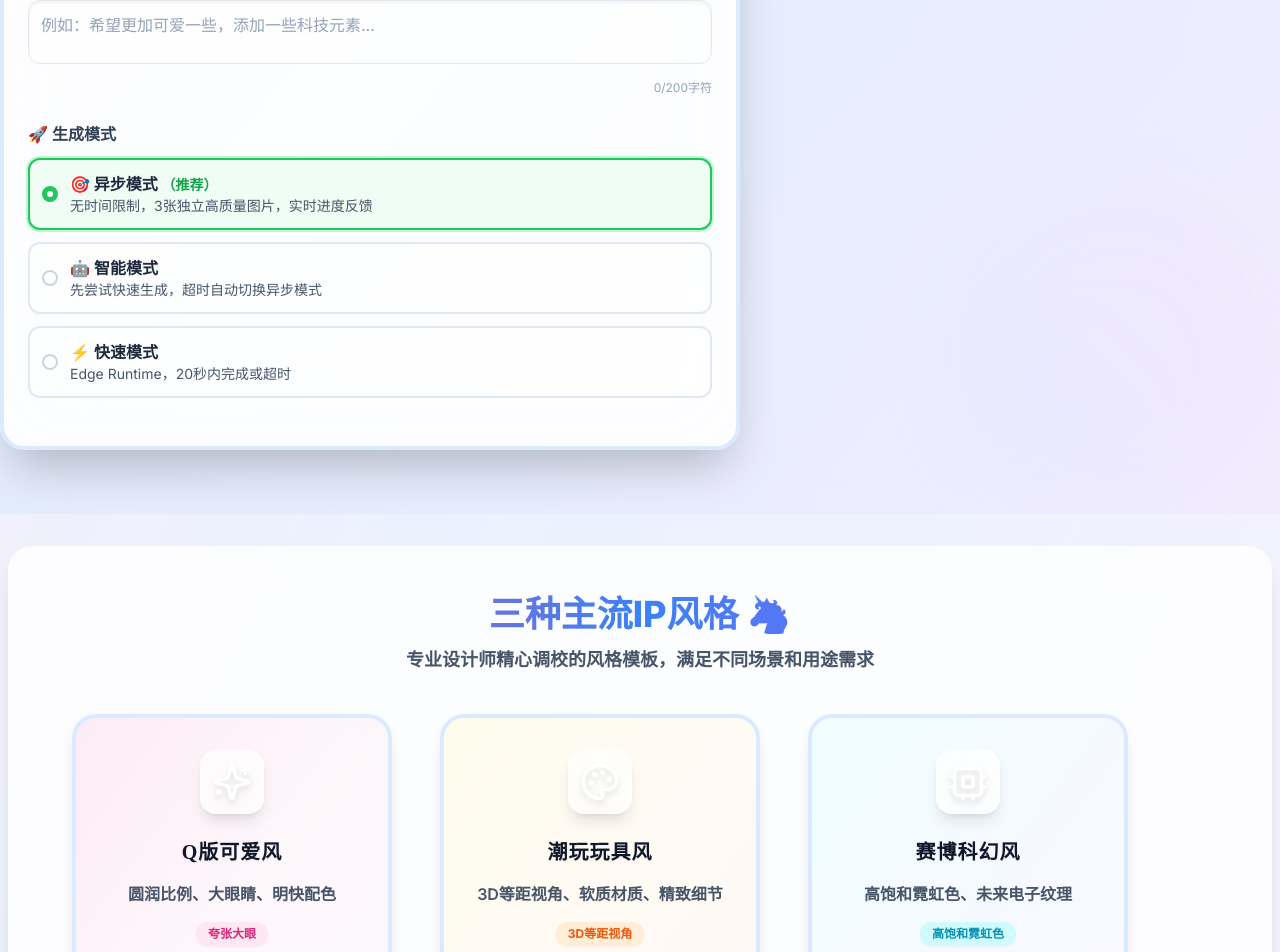
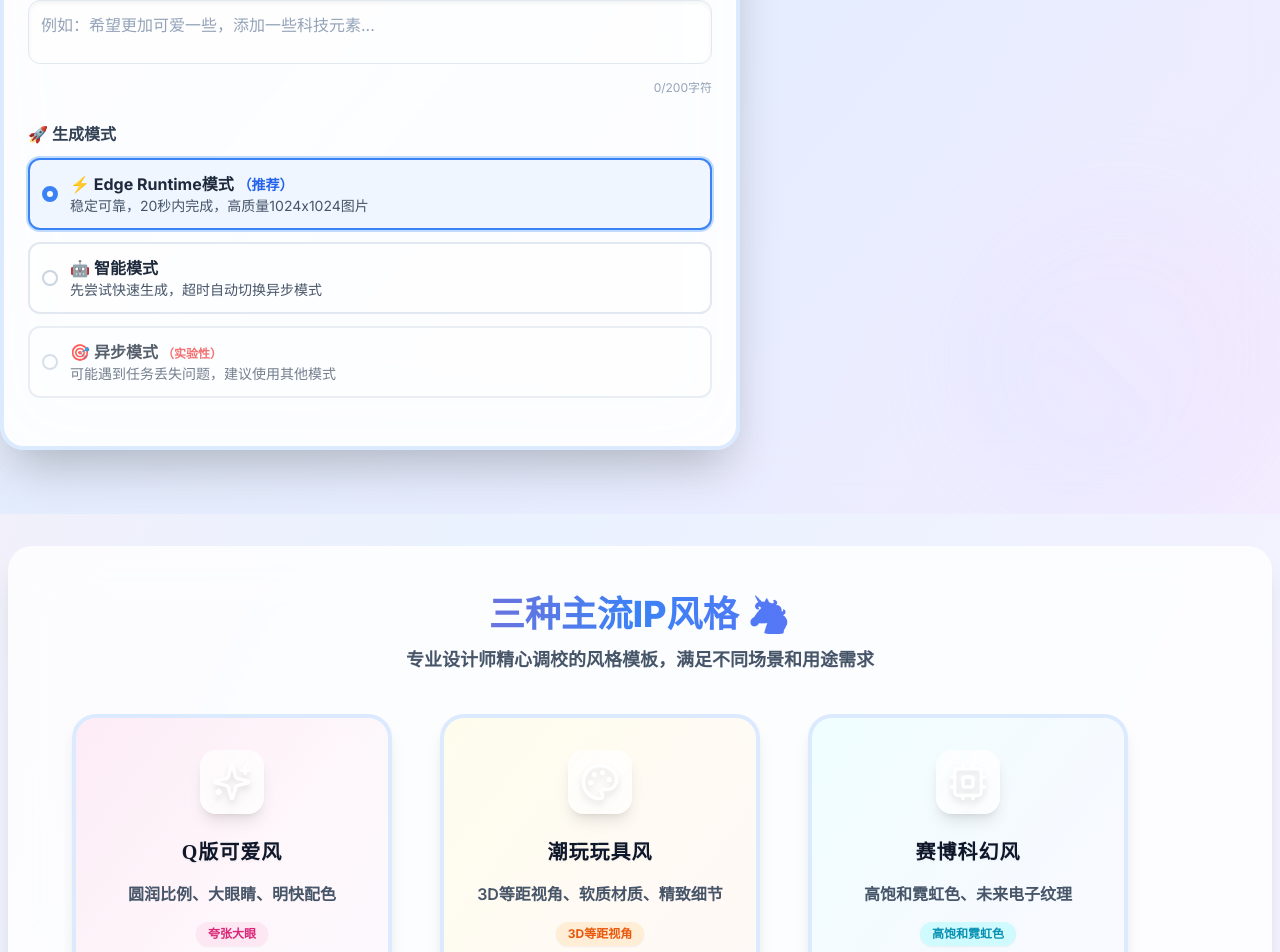
Before and after one commit to ziyerr/ip-creator-prototype, a Next.js app: page / in a window 1280 px wide. Shown: the part 1072-2024 px from the top of the page. Built offline with nearby package versions, Linux system fonts and the light colour scheme.

Commit message:
🔧 紧急修复：默认使用Edge Runtime同步模式，解决Vercel无服务器内存存储问题

```diff
--- a/app/page.tsx
+++ b/app/page.tsx
@@ -29,7 +29,7 @@ export default function HomePage() {
   const [showResults, setShowResults] = useState(false)
   const [errorMessage, setErrorMessage] = useState("")
   const [imageLoadStates, setImageLoadStates] = useState<Record<string, 'loading' | 'loaded' | 'error'>>({})
-  const [generationMode, setGenerationMode] = useState<'auto' | 'sync' | 'async'>('async')
+  const [generationMode, setGenerationMode] = useState<'auto' | 'sync' | 'async'>('sync')
 
   const router = useRouter()
 
@@ -453,21 +453,21 @@ export default function HomePage() {
                   <div className="grid grid-cols-1 gap-3">
                     <div
                       className={`border-2 rounded-xl p-3 cursor-pointer transition-all ${
-                        generationMode === 'async'
-                          ? 'border-green-500 bg-green-50 ring-2 ring-green-200'
-                          : 'border-slate-200 bg-white/60 hover:border-green-300'
+                        generationMode === 'sync'
+                          ? 'border-blue-500 bg-blue-50 ring-2 ring-blue-200'
+                          : 'border-slate-200 bg-white/60 hover:border-blue-300'
                       }`}
-                      onClick={() => setGenerationMode('async')}
+                      onClick={() => setGenerationMode('sync')}
                     >
                       <div className="flex items-center space-x-3">
                         <div className={`w-4 h-4 rounded-full border-2 ${
-                          generationMode === 'async' ? 'border-green-500 bg-green-500' : 'border-slate-300'
+                          generationMode === 'sync' ? 'border-blue-500 bg-blue-500' : 'border-slate-300'
                         }`}>
-                          {generationMode === 'async' && <div className="w-full h-full rounded-full bg-white scale-50"></div>}
+                          {generationMode === 'sync' && <div className="w-full h-full rounded-full bg-white scale-50"></div>}
                         </div>
                         <div className="flex-1">
-                          <div className="font-bold text-slate-800">🎯 异步模式 <span className="text-green-600 text-sm">（推荐）</span></div>
-                          <div className="text-sm text-slate-600">无时间限制，3张独立高质量图片，实时进度反馈</div>
+                          <div className="font-bold text-slate-800">⚡ Edge Runtime模式 <span className="text-blue-600 text-sm">（推荐）</span></div>
+                          <div className="text-sm text-slate-600">稳定可靠，20秒内完成，高质量1024x1024图片</div>
                         </div>
                       </div>
                     </div>
@@ -475,14 +475,14 @@ export default function HomePage() {
                     <div
                       className={`border-2 rounded-xl p-3 cursor-pointer transition-all ${
                         generationMode === 'auto'
-                          ? 'border-blue-500 bg-blue-50'
-                          : 'border-slate-200 bg-white/60 hover:border-blue-300'
+                          ? 'border-green-500 bg-green-50'
+                          : 'border-slate-200 bg-white/60 hover:border-green-300'
                       }`}
                       onClick={() => setGenerationMode('auto')}
                     >
                       <div className="flex items-center space-x-3">
                         <div className={`w-4 h-4 rounded-full border-2 ${
-                          generationMode === 'auto' ? 'border-blue-500 bg-blue-500' : 'border-slate-300'
+                          generationMode === 'auto' ? 'border-green-500 bg-green-500' : 'border-slate-300'
                         }`}>
                           {generationMode === 'auto' && <div className="w-full h-full rounded-full bg-white scale-50"></div>}
                         </div>
@@ -494,22 +494,22 @@ export default function HomePage() {
                     </div>
 
                     <div
-                      className={`border-2 rounded-xl p-3 cursor-pointer transition-all ${
-                        generationMode === 'sync'
-                          ? 'border-orange-500 bg-orange-50'
-                          : 'border-slate-200 bg-white/60 hover:border-orange-300'
+                      className={`border-2 rounded-xl p-3 cursor-pointer transition-all opacity-75 ${
+                        generationMode === 'async'
+                          ? 'border-red-300 bg-red-50'
+                          : 'border-slate-200 bg-white/60 hover:border-red-300'
                       }`}
-                      onClick={() => setGenerationMode('sync')}
+                      onClick={() => setGenerationMode('async')}
                     >
                       <div className="flex items-center space-x-3">
                         <div className={`w-4 h-4 rounded-full border-2 ${
-                          generationMode === 'sync' ? 'border-orange-500 bg-orange-500' : 'border-slate-300'
+                          generationMode === 'async' ? 'border-red-400 bg-red-400' : 'border-slate-300'
                         }`}>
-                          {generationMode === 'sync' && <div className="w-full h-full rounded-full bg-white scale-50"></div>}
+                          {generationMode === 'async' && <div className="w-full h-full rounded-full bg-white scale-50"></div>}
                         </div>
                         <div className="flex-1">
-                          <div className="font-semibold text-slate-800">⚡ 快速模式</div>
-                          <div className="text-sm text-slate-600">Edge Runtime，20秒内完成或超时</div>
+                          <div className="font-semibold text-slate-800">🎯 异步模式 <span className="text-red-500 text-xs">（实验性）</span></div>
+                          <div className="text-sm text-slate-600">可能遇到任务丢失问题，建议使用其他模式</div>
                         </div>
                       </div>
                     </div>
```
Also changed, not shown: 1 other file (tests, documents, lock files or other folders).
